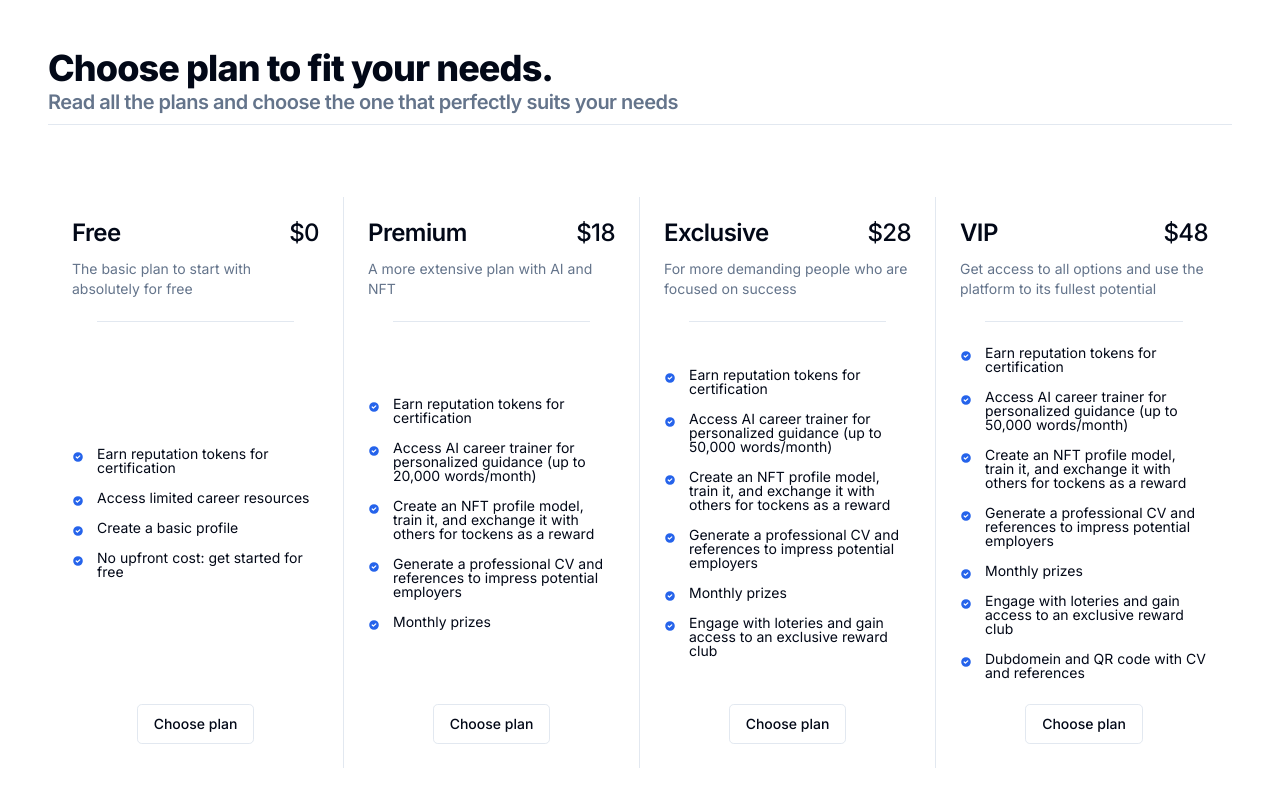
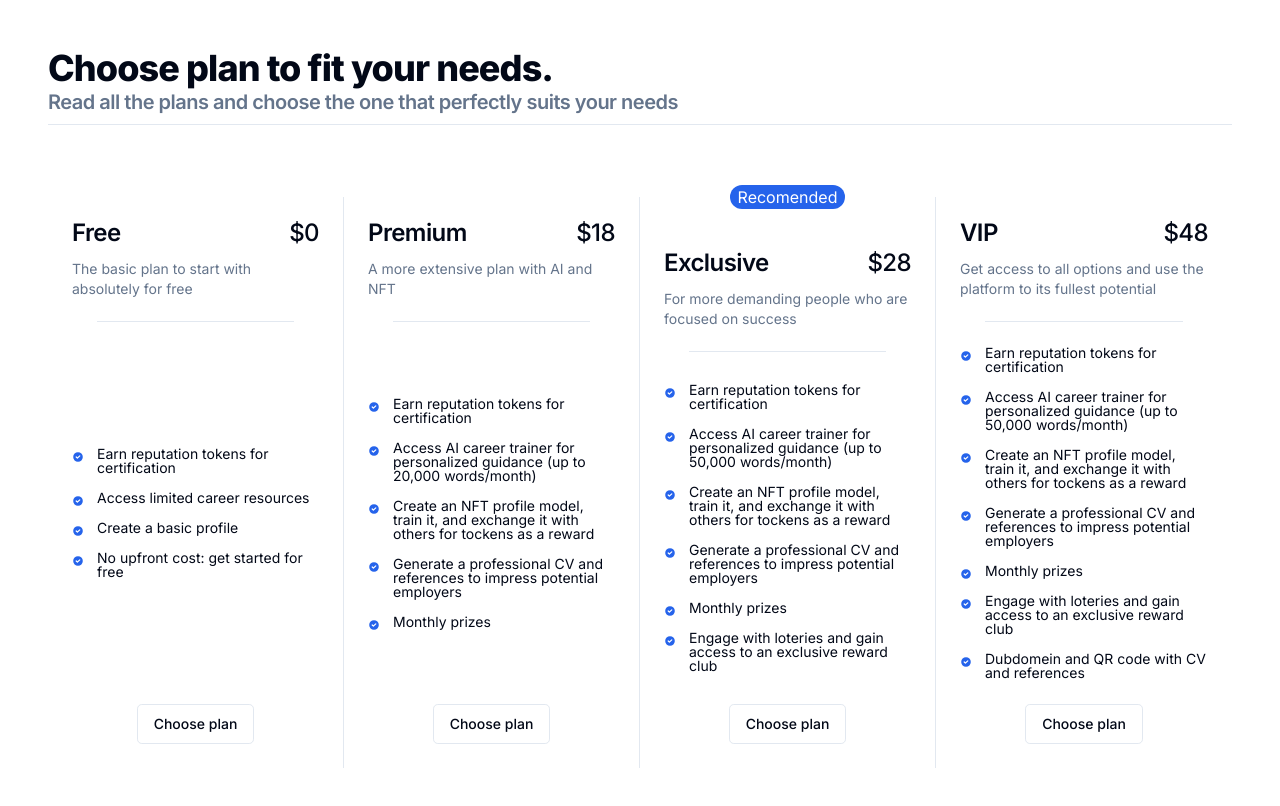
Before and after one commit to EdwardTymoshuk/ai-crypto-learning-platform, a Next.js app: page /plans in a window 1280 px wide. Shown: the top 806 px of the page. Built offline with nearby package versions, Linux system fonts and the light colour scheme.

Commit message:
feat:add choosing plan func, add recomended label

```diff
--- a/src/app/plans/page.tsx
+++ b/src/app/plans/page.tsx
@@ -1,9 +1,17 @@
+'use client'
+
 import MaxWidthWrapper from '@/components/MaxWidthWrapper'
 import PlanCard from '@/components/PlanCard'
 import { Separator } from '@/components/ui/separator'
 import { CHOOSE_PLAN } from '@/config'
+import { useState } from 'react'
 
 const Page = () => {
+	const [activeCardIndex, setActiveCardIndex] = useState<number | null>(null);
+
+    const handleCardClick = (index:number) => {
+        setActiveCardIndex(index);
+    };
 	return (
 		<MaxWidthWrapper className='min-h-screen py-12'>
 			<div className='flex flex-col justify-start'>
@@ -17,7 +25,12 @@ const Page = () => {
 			<div className='grid grid-row grid-cols-1 md:grid-cols-2 lg:grid-cols-4 gap-y-12 lg:gap-0 w-full py-4 my-14'>
 				{CHOOSE_PLAN.map((value, index) => (
 					<div key={index} className='flex flex-row group'>
-					<PlanCard {...value} index={index}/>
+					<PlanCard
+						{...value}
+						index={index}
+						isActive={index===activeCardIndex}
+						onClick={() => handleCardClick(index)}
+						/>
 					<Separator orientation='vertical' className='hidden md:block group-last:hidden max-lg:group-even:hidden'/>
 					</div>
 				))}
--- a/src/components/PlanCard.tsx
+++ b/src/components/PlanCard.tsx
@@ -1,5 +1,3 @@
-'use client'
-
 import { cn, formatPrice } from '@/lib/utils'
 import { Button } from './ui/button'
 import { Card, CardContent, CardDescription, CardFooter, CardHeader, CardTitle } from './ui/card'
@@ -7,30 +5,20 @@ import { Separator } from './ui/separator'
 import { CHOOSE_PLAN } from '@/config'
 import { HiCheckCircle } from 'react-icons/hi'
 import { BiCheck } from "react-icons/bi"
-import { useState } from 'react'
-import { FaBullseye } from 'react-icons/fa'
 
-const PlanCard = ({ price, description, options, recomended, index }: typeof CHOOSE_PLAN[number] & {index: number}) => {
-	const [isActive, setIsActive] = useState(false)
-	const [selectedPlan, setSelectedPlan] = useState(-1)
-
-	const handleClick = (index:number) => {
-		if (isActive) {
-			setIsActive(false)
-		} else {
-			setIsActive(true)
-			setSelectedPlan(index)
-		}
-		console.log(selectedPlan, index)
-	}
+const PlanCard = ({ price, description, options, recomended, index, isActive, onClick }: typeof CHOOSE_PLAN[number] & {isActive: boolean, index: number, onClick: () => void}) => {
 	return (
 		<Card
-			className={cn('group flex flex-col justify-between min-h-[400px] w-full h-full border md:border-0 shadow-none hover:shadow-sm hover:bg-primary hover:cursor-pointer transition-all duration-150', {
-				'bg-primary': isActive,
+			id={`plan-card-${index}`}
+			className={cn('group flex flex-col justify-between min-h-[400px] w-full h-full border md:border-0 shadow-none hover:shadow-sm hover:bg-secondary-foreground hover:cursor-pointer transition-all duration-150', {
+				'bg-secondary-foreground': isActive,
 			})}
-			onClick={() => handleClick(index)}
+			onClick={onClick}
 		>
 			<CardHeader>
+				{recomended && (
+					<span className='relative text-center text-white -top-9 bg-primary px-2 mx-auto rounded-xl'>Recomended</span>
+				)}
 				<CardTitle className={cn('flex flex-row justify-between group-hover:text-white', {'text-white': isActive})}>
 					<p>{price.label}</p>
 					<p className='font-medium'>{formatPrice(price.price, { removeTrailingZeros: true })}</p>
@@ -43,7 +31,7 @@ const PlanCard = ({ price, description, options, recomended, index }: typeof CHO
 			<CardContent>
 				{options.map((value, index) => (
 					<div key={index} className='mb-2 grid grid-cols-[25px_1fr] items-start pb-2 last:mb-0 last:pb-0'>
-						<HiCheckCircle className={cn('flex h-3 w-3 translate-y-1 rounded-full text-primary group-hover:text-green-500', {'text-green-500': isActive})} />
+						<HiCheckCircle className={cn('flex h-3 w-3 translate-y-1 rounded-full text-primary group-hover:text-primary', {'text-primary': isActive})} />
 						<div className='space-y-1'>
 							<p className={cn('text-sm font-normal leading-none group-hover:text-white', {'text-white': isActive})}>
 								{value}
@@ -56,7 +44,7 @@ const PlanCard = ({ price, description, options, recomended, index }: typeof CHO
 				<Button
 					variant='outline'
 					className='rounded-lg hover:bg-primary-foreground'>
-					{isActive ?
+					{isActive  ?
 						<>
 							<BiCheck className="inline-block mr-1 text-green-500" />
 							Choosen
```
